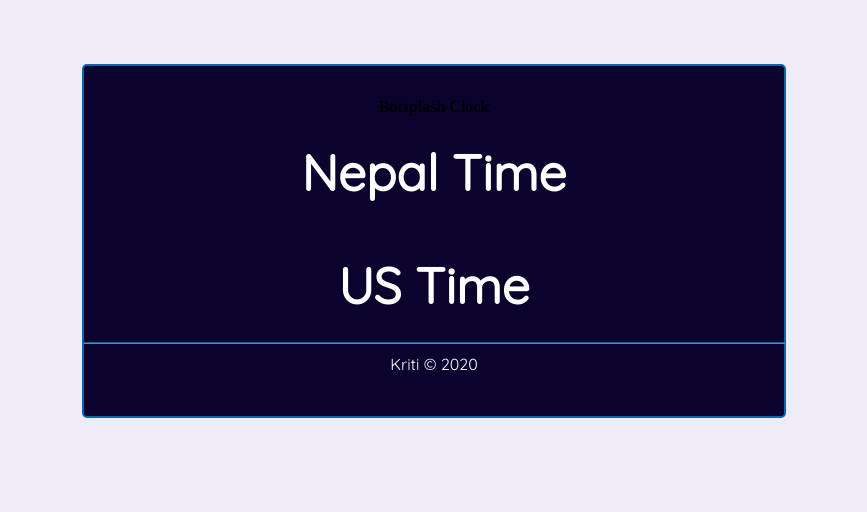
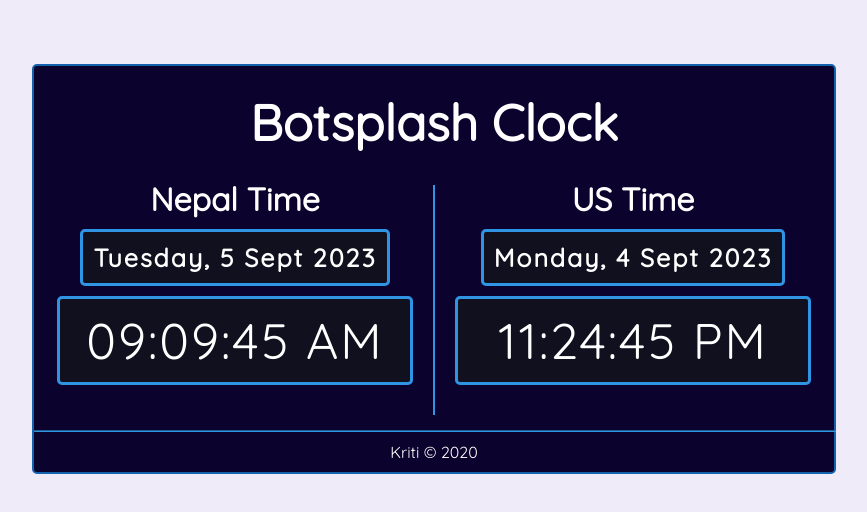
Before and after one commit to kkritii/DigitalClock, a plain HTML site: page index.html in a window 1280 px wide. Shown: the whole page, without its empty margins (206-1073 px from the left). Drawn offline with Linux system fonts and the light colour scheme.

Commit message:
script and style update for edt time

```diff
--- a/script.js
+++ b/script.js
@@ -1,13 +1,11 @@
-function showTime(){
-    var time = new Date();
-
+function getTimeData(time) {
   var date = time.getDate();
   var month = time.getMonth();
-    var monList = ["Jan","Feb","Mar","April","May","June","July","Aug","Sept","Oct","Nov","Dec"];
+  var monList = ["Jan", "Feb", "Mar", "April", "May", "June", "July", "Aug", "Sept", "Oct", "Nov", "Dec"];
   month = monList[month];
   var year = time.getFullYear();
   var day = time.getDay();
-    var dayList =["Sun","Mon","Tues","Wednes","Thurs","Fri","Satur"];
+  var dayList = ["Sun", "Mon", "Tues", "Wednes", "Thurs", "Fri", "Satur"];
   day = dayList[day];
 
   day = checkTime(day);
@@ -17,13 +15,13 @@ function showTime(){
   var sec = time.getSeconds();
   var period = "AM";
 
-    if ( h >= 12){
-        if (h >12 ){
-            h = h-12;
+  if (h >= 12) {
+    if (h > 12) {
+      h = h - 12;
     }
     period = "PM";
   }
-    else if (h == 0){
+  else if (h == 0) {
     h = 12;
   }
 
@@ -31,14 +29,32 @@ function showTime(){
   m = checkTime(min);
   s = checkTime(sec);
 
-    document.getElementById('date').innerHTML = day + "day, " + date + " " + month + " " + year;
-    document.getElementById('clock').innerHTML = h + ":" + m + ":" + s + " " + period;
-
-    setTimeout('showTime()',1000);
+  return { day, date, month, year, h, m, s, period }
 }
 
-function checkTime(i){
-    if (i<10){
+function displayClock(timezone, dateId, clockId) {
+  document.getElementById(dateId).innerHTML = timezone.day + "day, " + timezone.date + " " + timezone.month + " " + timezone.year;
+  document.getElementById(clockId).innerHTML = timezone.h + ":" + timezone.m + ":" + timezone.s + " " + timezone.period;
+}
+
+function showTime() {
+
+  var time = new Date();
+
+  var edtOptions = { timeZone: 'America/New_York' };
+  var edtTime = getTimeData(new Date(time.toLocaleString('en-US', edtOptions)));
+
+  var nptOptions = { timeZone: 'Asia/Kathmandu' };
+  var nepalTime = getTimeData(new Date(time.toLocaleString('en-US', nptOptions)));
+
+  displayClock(nepalTime, 'nepalDate', 'nepalClock')
+  displayClock(edtTime, 'edtDate', 'edtClock')
+
+  setTimeout('showTime()', 1000);
+}
+
+function checkTime(i) {
+  if (i < 10) {
     i = "0" + i;
   }
   return i;
--- a/style.css
+++ b/style.css
@@ -1,55 +1,42 @@
-*{
+* {
   margin: 0;
   padding: 0;
 }
 
-body{
-	background-color:  #F0EBF8;
+body {
+  background-color: #F0EBF8;
   display: flex;
   height: 100vh;
   overflow-x: hidden;
   align-items: center;
   flex-direction: column;
-
-
 }
 
-#container
-{
+#container {
   background-color: #0B032D;
-    margin:5% auto;
-	width: 700px;
-	min-height: 350px;
+  margin: 5% auto;
+  min-width: 800px;
   border: 2px solid #1362ad;
   border-radius: 5px;
-
-    display: flex;
-    flex-direction: column;
-    justify-content: center;
-    align-items: center;
+  font-family: 'Quicksand';
+  color: rgb(255, 255, 255);
 }
 
-h1{
+.header {
   font-size: 50px;
-    font-family: 'Quicksand' ;
   padding: 25px 0px;
-	color: rgb(255, 255, 255);
   text-align: center;
   position: relative;
   font-weight: 1200;
-    /* height: 100%; */
 }
 
-#date{
-
+.date {
   color: #fff;
   background: #10101E;
-    width: 340px;
-    padding: 10px ;
+  padding: 10px;
   border: 3px solid #2E94E3;
   border-radius: 5px;
   font-size: 25px;
-    font-family: 'Quicksand';
   position: relative;
   text-align: center;
   font-weight: 600;
@@ -57,29 +44,53 @@ h1{
 }
 
 
-#clock{
+.clock {
   color: #fff;
   background: #10101E;
-    width: 410px;
-    padding: 10px;
+  padding: 10px 15px;
   border: 3px solid #2E94E3;
   border-radius: 5px;
-    font-size: 60px;
-    font-family: 'Quicksand';
+  font-size: 50px;
   position: relative;
   margin: 10px 0 25px;
   font-weight: 550;
   text-align: center;
   letter-spacing: 2px;
+  width: 320px;
 }
 
-#footer{
-    color : #fff;
-    padding: 10px ;
+#footer {
+  color: #fff;
+  padding: 10px;
   text-align: center;
   font-family: 'Quicksand';
 }
-hr{
+
+hr {
   border-color: #2E94E3;
   width: 100%;
 }
+
+.flex-clock {
+  display: flex;
+  margin-bottom: 10px;
+  align-items: center;
+  justify-content: center
+}
+
+.flex-date-time {
+  display: flex;
+  flex-direction: column;
+  justify-content: center;
+  align-items: center;
+  margin: 0px 20px 10px;
+}
+
+.vertical {
+  border-left: 2px solid #2E94E3;
+  height: 230px;
+}
+
+h1 {
+  margin-bottom: 10px;
+}
```
Lines whose indentation alone changed are shown as unchanged.
